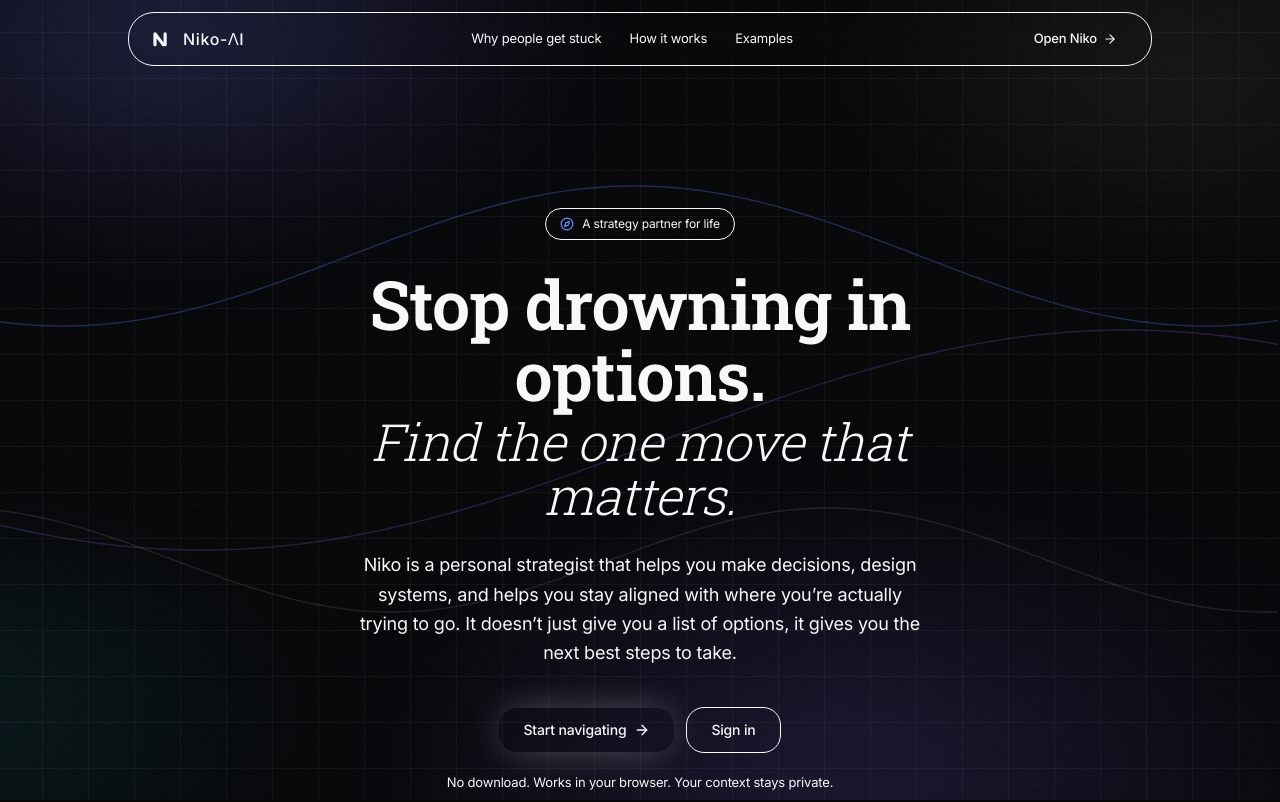
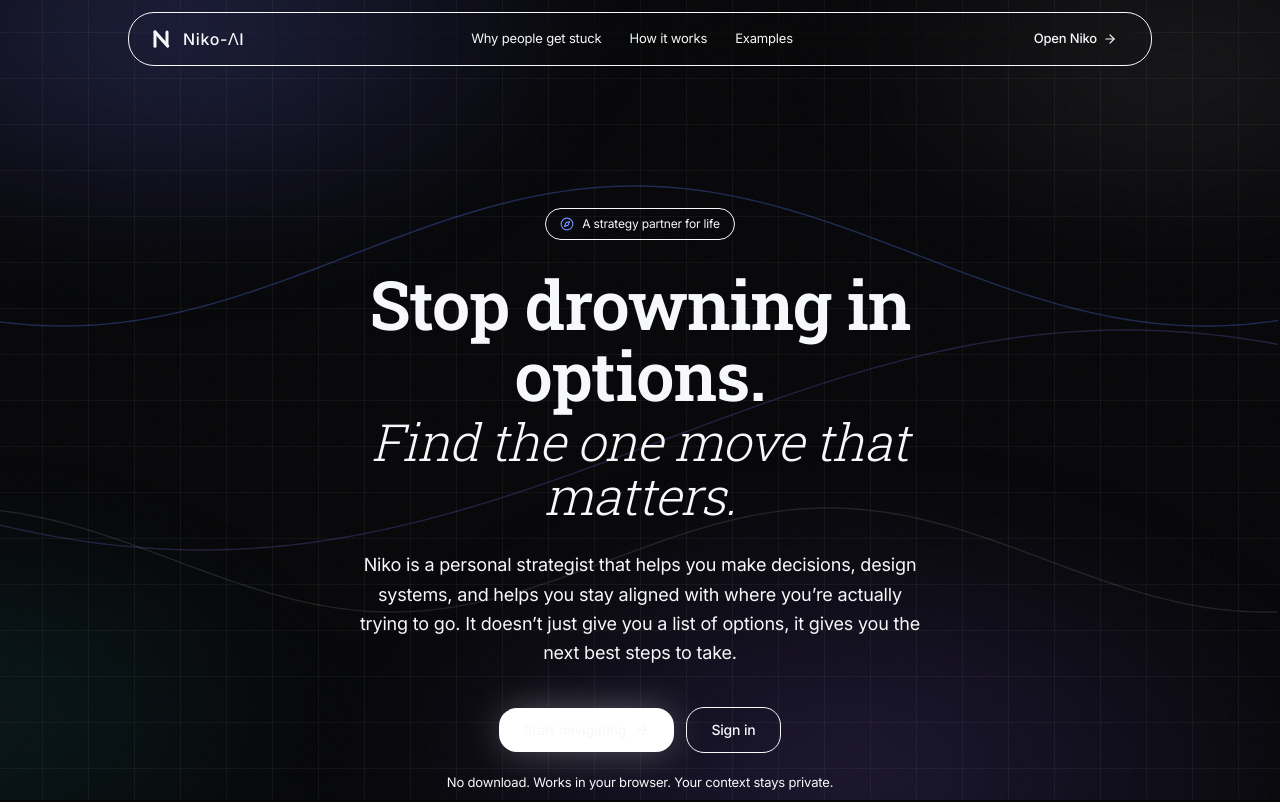
Before and after one commit to Johnikoss/Nikos-AI, a Next.js app: page / in a window 1280 px wide. Shown: the top 802 px of the page. Built offline with nearby package versions, Linux system fonts and the light colour scheme.

Commit message:
Update Niko logo mark, restore favicon, and set landing CTA button to white

```diff
--- a/app/page.tsx
+++ b/app/page.tsx
@@ -88,7 +88,7 @@
         <div className="mt-10 flex flex-col items-center gap-3 sm:flex-row">
           <Link
             href="/app"
-            className="inline-flex items-center gap-2 rounded-xl bg-foreground px-6 py-3 text-sm font-medium text-background shadow-[0_0_40px_-8px_rgba(255,255,255,0.4)] transition-colors hover:bg-foreground/90"
+            className="inline-flex items-center gap-2 rounded-xl bg-white px-6 py-3 text-sm font-medium text-background shadow-[0_0_40px_-6px_rgba(250,255,255,0.4)] transition-colors hover:bg-white/90"
           >
             Start navigating<ArrowRight className="size-4" />
           </Link>
--- a/components/logo.tsx
+++ b/components/logo.tsx
@@ -24,15 +24,13 @@
       role="img"
       aria-label="Niko"
     >
-      <g
-        fill="none"
-        stroke={color}
-        strokeWidth="8.5"
-        strokeLinecap="round"
-        strokeLinejoin="round"
-      >
-        <path d="M16 47 L16 18 L38 47" />
-        <path d="M43 47 L43 18" />
+      <g fill="none" stroke={color} strokeWidth="8" strokeLinecap="round">
+        {/* left leg — full height */}
+        <line x1="16" y1="13" x2="16" y2="51" />
+        {/* diagonal — top-left to the low bottom-right tail */}
+        <line x1="16" y1="13" x2="50" y2="51" />
+        {/* right leg — full-height top, stops short so the diagonal tails past it */}
+        <line x1="48" y1="13" x2="48" y2="45" />
       </g>
     </svg>
   );
```
Also changed, not shown: app/icon.svg.
